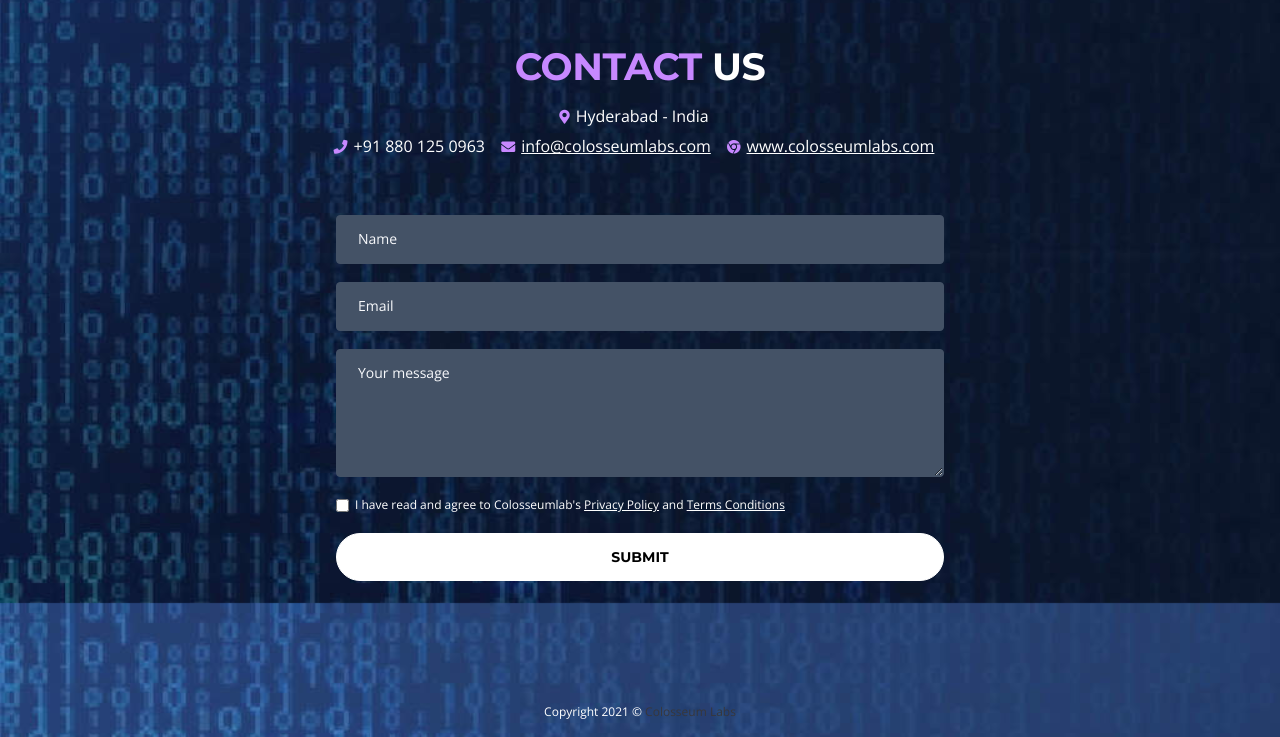
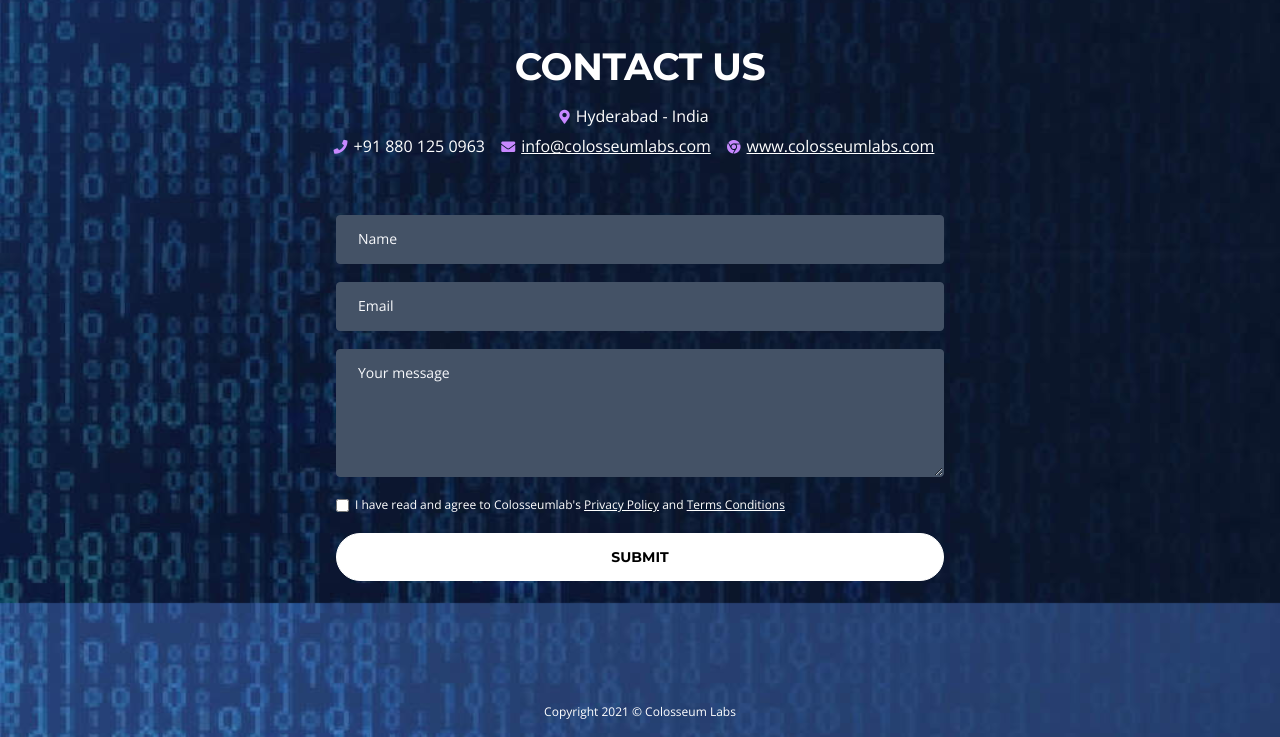
Before and after one commit to vijayabhaskar00/colosseumlab, a plain HTML site: page index.html in a window 1280 px wide. Shown: the part 1957-2694 px from the top of the page. Drawn offline with nearby package versions, Linux system fonts and the light colour scheme.

Commit message:
Update styles.css

```diff
--- a/css/styles.css
+++ b/css/styles.css
@@ -115,7 +115,7 @@
 }
 
 a {
-	color: #37373c;
+	color: #ffffff;
 }
 
 a:hover {
@@ -137,7 +137,7 @@
 }
 
 .purple-light {
-	color: #c788ff;
+	color: #ffffff;
 }
 
 .btn-solid-reg {
```
